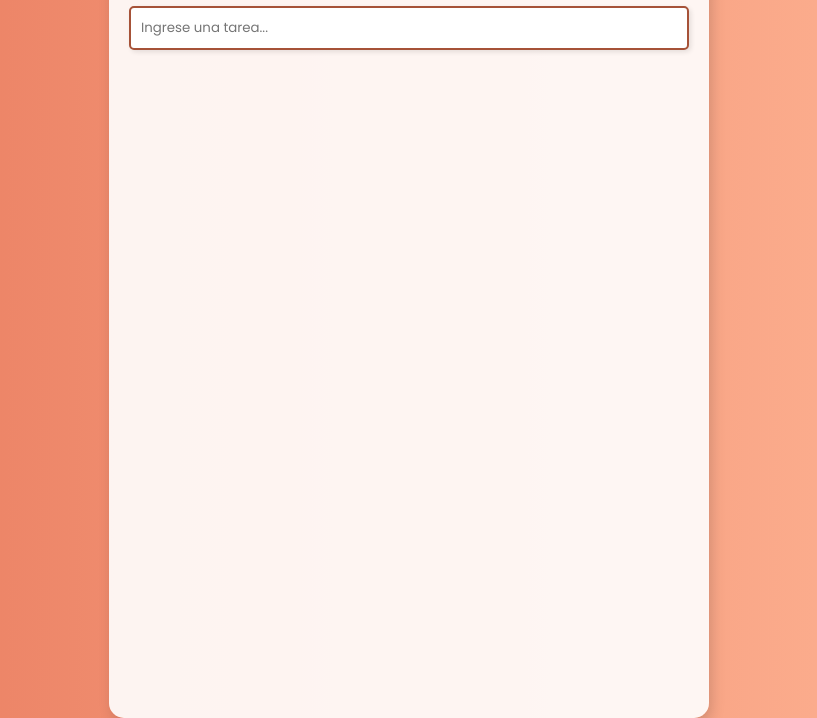
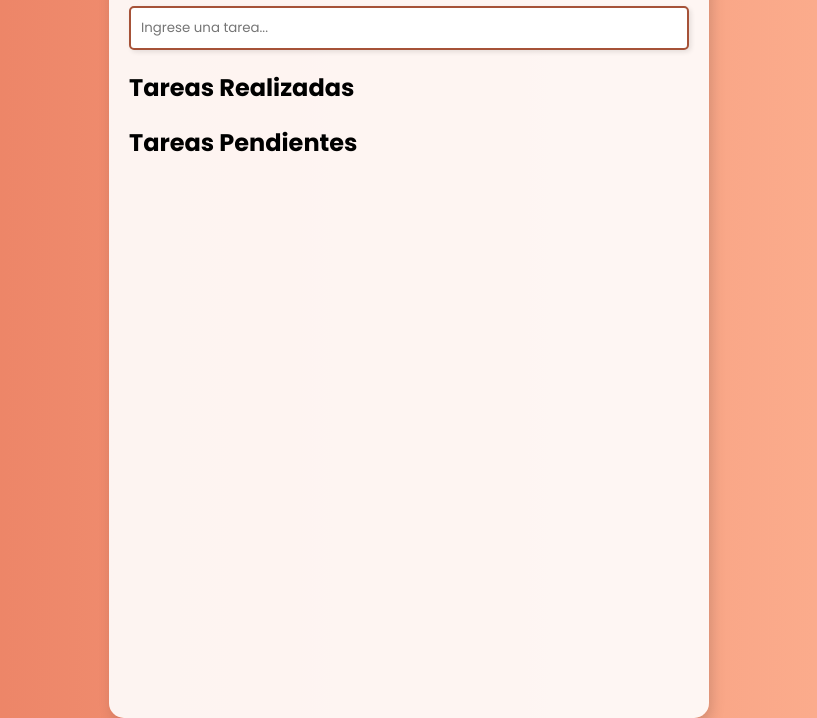
Before and after one commit to domenica-arpi/proyecto, a plain HTML site: page index.html in a window 1280 px wide. Shown: the part 147-865 px from the top of the page, without its empty margins (231-1048 px from the left). Drawn offline with nearby package versions, Linux system fonts and the light colour scheme.

Commit message:
Update index

```diff
--- a/index.html
+++ b/index.html
@@ -8,19 +8,24 @@
     <title>Lista de Tareas</title>
 </head>
 <body>
-
     <div class="container">
         <h1>Lista de tareas</h1>
         <input type="text" class="inputTarea" id="inputTarea" placeholder="Ingrese una tarea...">
-        <ul id="listaTarea"></ul>
+        <div class="tasks-container">
+            <div class="task-section">
+                <h2>Tareas Realizadas</h2>
+                <ul id="realizadas"></ul>
+            </div>
+            <div class="task-section">
+                <h2>Tareas Pendientes</h2>
+                <ul id="pendientes"></ul>
+            </div>
+        </div>
     </div>
-
     <div class="loader" id="loader"></div>
-
 
     <script type="module" src="https://unpkg.com/ionicons@7.1.0/dist/ionicons/ionicons.esm.js"></script>
     <script nomodule src="https://unpkg.com/ionicons@7.1.0/dist/ionicons/ionicons.js"></script>
-
     <script src="index.js"></script>
 </body>
 </html>
```
